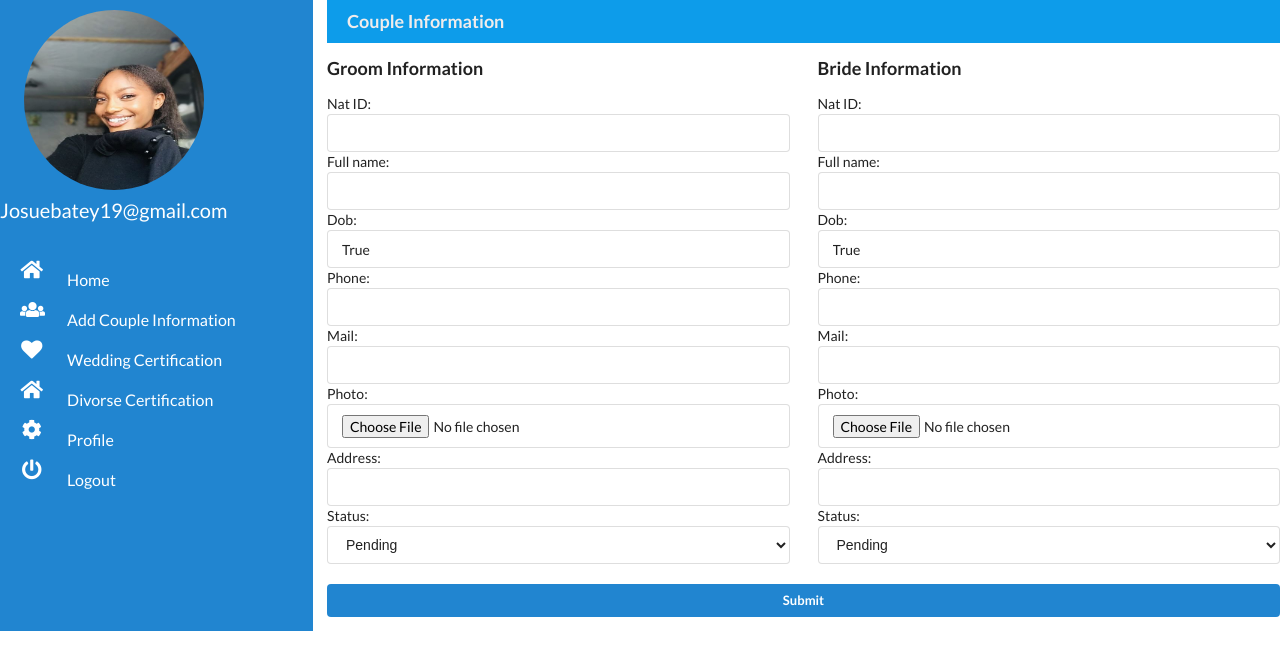
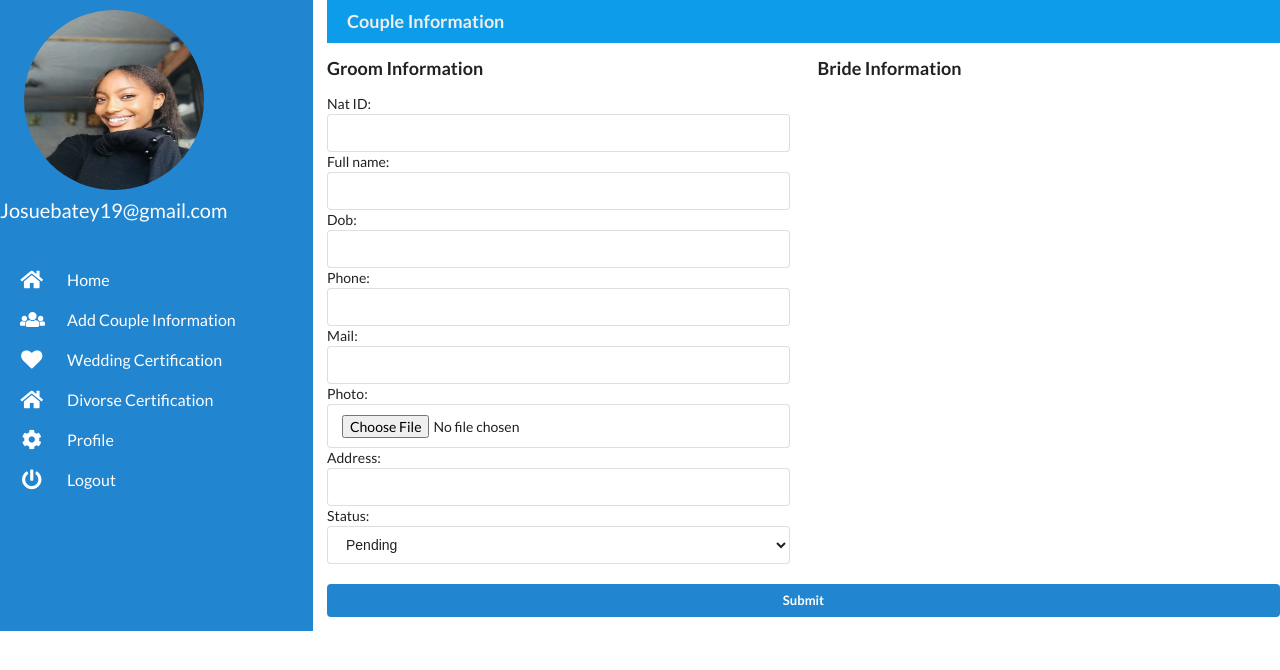
Before and after one commit to Bateyjosue/divorse-certification, a Django app: page /add-couple in a window 1280 px wide. Shown: the top 670 px of the page. Run offline with Django 3.2, Linux system fonts and the light colour scheme; some libraries are stand-ins or nearby versions.

Commit message:
couple bug unfixed yet

```diff
--- a/certification/models.py
+++ b/certification/models.py
@@ -13,8 +13,9 @@ from django.contrib.auth.models import AbstractUser
 
 class Couple(models.Model):
     Nat_ID = models.CharField(max_length=20,blank=False,null=False, unique=True)
+
     full_name = models.CharField(max_length=50)
-    dob = models.DateTimeField(default=True)
+    dob = models.DateTimeField()
     phone = models.CharField(max_length=50, unique=True)
     mail = models.EmailField(max_length=50, unique=True)
     photo = models.ImageField(upload_to='couple_images/')
--- a/certification/views.py
+++ b/certification/views.py
@@ -2,7 +2,7 @@ from django.http.response import HttpResponseRedirect
 from django.shortcuts import redirect, render
 from django.views import View
 from .models import *
-from .forms import *
+from .forms import CoupleForm, WedForm, DivorseForm
 from django.contrib import messages
 from django.urls import reverse
 # Create your views here.
@@ -32,17 +32,19 @@ class AddCoupleView(View):
             'bride': CoupleForm(),
         }
         return render(request,'add-couple.html', context)
+
     def post(self, request):
         groom = CoupleForm(request.POST)
-        bride = CoupleForm(request.POST)
-        if groom.is_valid():
-            groom.save(commit=True)
-            if bride.is_valid():
-                bride.save(commit=True)
-            else:
-                messages.success(request, 'Check Information provided in Bride')
-                return HttpResponseRedirect(reverse('certification:add-couple'))
-            messages.success(request, 'Data saved successfully')
+        # bride = CoupleForm(request.POST)
+        if  self.groom.is_valid():
+            self.groom.save(commit=True)
+            messages.success(request, 'Data saved successfully [Groom]')
+            # if bride.is_valid():
+            #     bride.save(commit=True)
+            #     messages.success(request, 'Data saved successfully [bride]')
+            # else:
+            #     messages.success(request, 'Check Information provided in Bride')
+            #     return HttpResponseRedirect(reverse('certification:add-couple'))
             return HttpResponseRedirect(reverse('certification:dash'))
         else:
             messages.success(request, 'Check Information provided in Groom')
@@ -59,15 +61,30 @@ class AddWedView(View):
         if wed.is_valid():
             gr = request.POST.get('groom')
             bd = request.POST.get('bride')
-            if not Wed.objects.filter(groom=gr).exists() or not Wed.objects.filter(bride=bd).exists:
-                if Wed.objects.filter(is_divorsed= True).exists:
+            # if not Wed.objects.filter(groom=gr).exists() and not Wed.objects.filter(groom=gr).exists():
+            #     wed.save(commit=True)
+            #     Couple.objects.filter(Nat_ID = gr).update(status='Married')
+            #     Couple.objects.filter(Nat_ID = bd).update(status='Married')
+            #     messages.success(request, ' Saved ')
+            #     return HttpResponseRedirect(reverse('certification:dashboard'))
+            # elif not Wed.objects.filter(groom=gr).exists() and Wed.objects.filter(groom=gr).exists():
+            #     pass
+            # elif Wed.objects.filter(groom=gr).exists() and not Wed.objects.filter(groom=gr).exists():
+            #     pass
+            # else:
+            #     pass
+            Groom = Wed.objects.filter(groom=gr)
+            Bride = Wed.objects.filter(groom=bd)
+
+            if  Wed.objects.filter(groom=gr).exists() or  Wed.objects.filter(bride = bd).exists:
+                if Groom.groom.status == 'Divorse' and Bride.bride.status == 'Divorse':
                     wed.save(commit=True)
-                    Couple.objects.filter(Nat_ID = gr).update(status='Married')
+                    Groom.groom.status.update(status='Married')
                     Couple.objects.filter(Nat_ID = bd).update(status='Married')
                     messages.success(request, ' Saved ')
                     return HttpResponseRedirect(reverse('certification:dashboard'))
                 else:
-                    messages.success(request, 'Unfinilized Divorse Process')
+                    messages.success(request, 'Data Not Found')
                     return HttpResponseRedirect(reverse('certification:add-wed'))
             else:
                 messages.success(request, 'Unfinilized Divorse Process')
@@ -77,7 +94,6 @@ class AddDivorseView(View):
     def get(self, request):
         context ={
             'divorse' : DivorseForm(),
-
         }
         return render(request,'add-divorse.html',context)
     def post(self, request):
--- a/static/css/style.css
+++ b/static/css/style.css
@@ -34,6 +34,11 @@ nav{
     width: 330px;
     scroll-behavior: smooth;
 
+}
+.nav-link .item{
+    display: flex;
+    justify-content:space-between;
+    align-items: center;
 }
 nav > div > div i, .content{
     /* padding: 32px 40px; */
--- a/templates/add-couple.html
+++ b/templates/add-couple.html
@@ -12,7 +12,7 @@
                 </div>
                 <div class="ui eight wide column ">
                     <h3>Bride Information</h3>
-                    {{bride}}
+                    <!-- {{bride}} -->
                 </div>
            </div>
            <br>
--- a/templates/partiel/base-dash.html
+++ b/templates/partiel/base-dash.html
@@ -28,15 +28,15 @@
                             <div class="ui list">
                                 <a id="nav-link" class="" href="{% url 'certification:dashboard'%}">
                                     <div class="item" style="">
-                                    <i class="home icon" style="font-size:20px"></i>
-                                    <div class="content" style="">
-                                        Home
-                                    </div>
+                                        <i class="home icon" style="font-size:20px; margin-top:10px;"></i>
+                                        <div class="content" style="">
+                                            Home
+                                        </div>
                                     </div>
                                 </a>
                                 <a id="nav-link" class="" href="{% url 'certification:add-couple'%}">
                                   <div class="item">
-                                      <i class="users icon" style="font-size:20px"></i>
+                                      <i class="users icon" style="font-size:20px; margin-top:10px;"></i>
                                       <div class="content " style="">
                                         Add Couple Information
                                       </div>
@@ -44,7 +44,7 @@
                                 </a>
                                 <a id="nav-link" class="" href="{% url 'certification:add-wed'%}">
                                     <div class="item">
-                                        <i class="heart slash icon" style="font-size:20px"></i>
+                                        <i class="heart slash icon" style="font-size:20px; margin-top:10px;"></i>
                                         <div class="content" style="">
                                             Wedding Certification
                                         </div>
@@ -52,7 +52,7 @@
                                 </a>
                                 <a id="nav-link" class="" href="{% url 'certification:add-divorse'%}">
                                     <div class="item">
-                                        <i class="home icon" style="font-size:20px"></i>
+                                        <i class="home icon" style="font-size:20px; margin-top:10px;"></i>
                                         <div class="content" style="">
                                             Divorse Certification
                                         </div>
@@ -60,7 +60,7 @@
                                 </a>
                                 <a id="nav-link" class="" href="{% url 'certification:add-couple'%}">
                                     <div class="item">
-                                        <i class="cog icon" style="font-size:20px"></i>
+                                        <i class="cog icon" style="font-size:20px; margin-top:10px;"></i>
                                         <div class="content" style="">
                                             Profile
                                         </div>
@@ -68,7 +68,7 @@
                                 </a>
                                 <a id="nav-link" class="" href="{% url 'account_logout'%}">
                                     <div class="item">
-                                        <i class="power off icon" style="font-size:20px; "></i>
+                                        <i class="power off icon" style="font-size:20px; margin-top:10px; "></i>
                                         <div class="content" style="">
                                             Logout
                                         </div>
```
Also changed, not shown: db.sqlite3.
